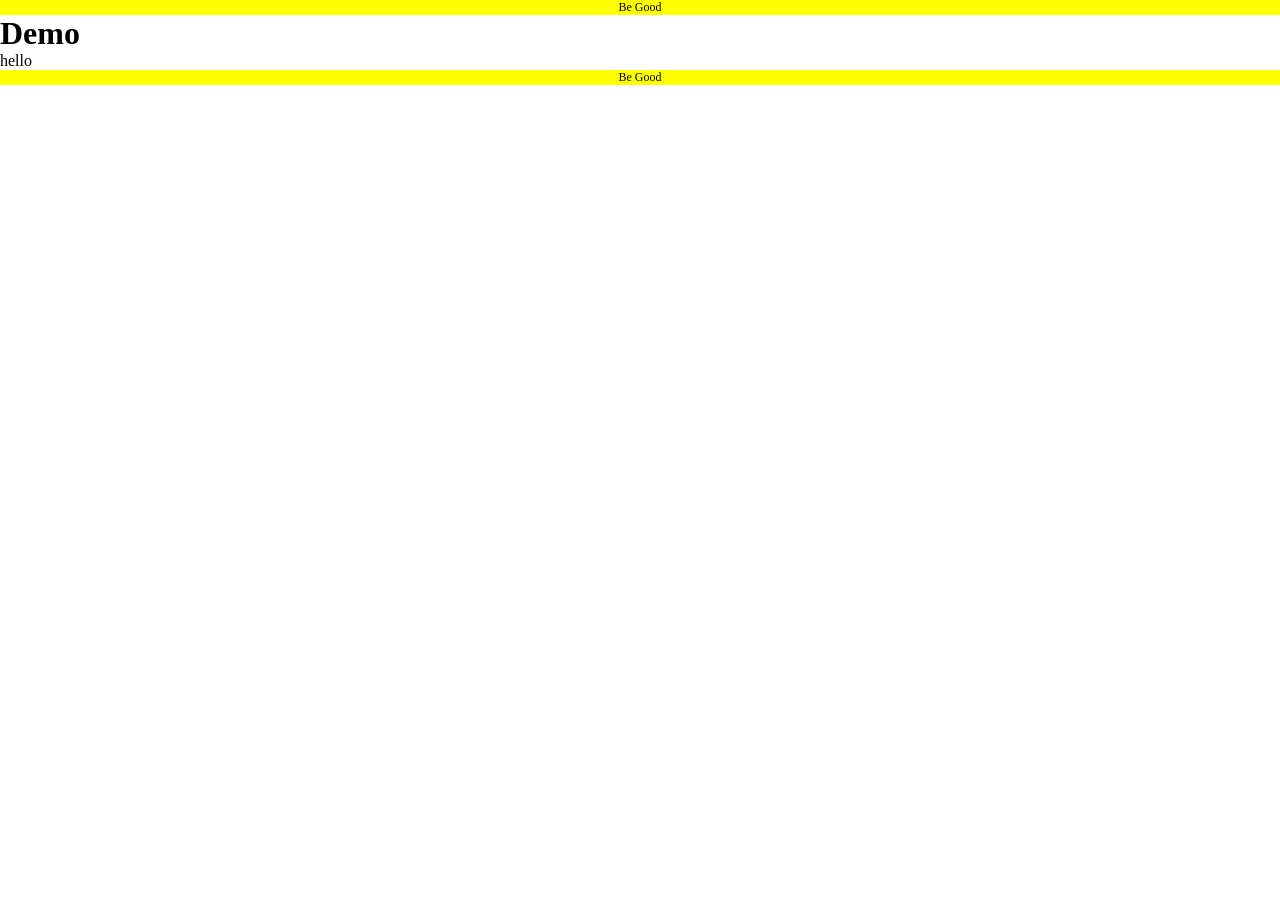
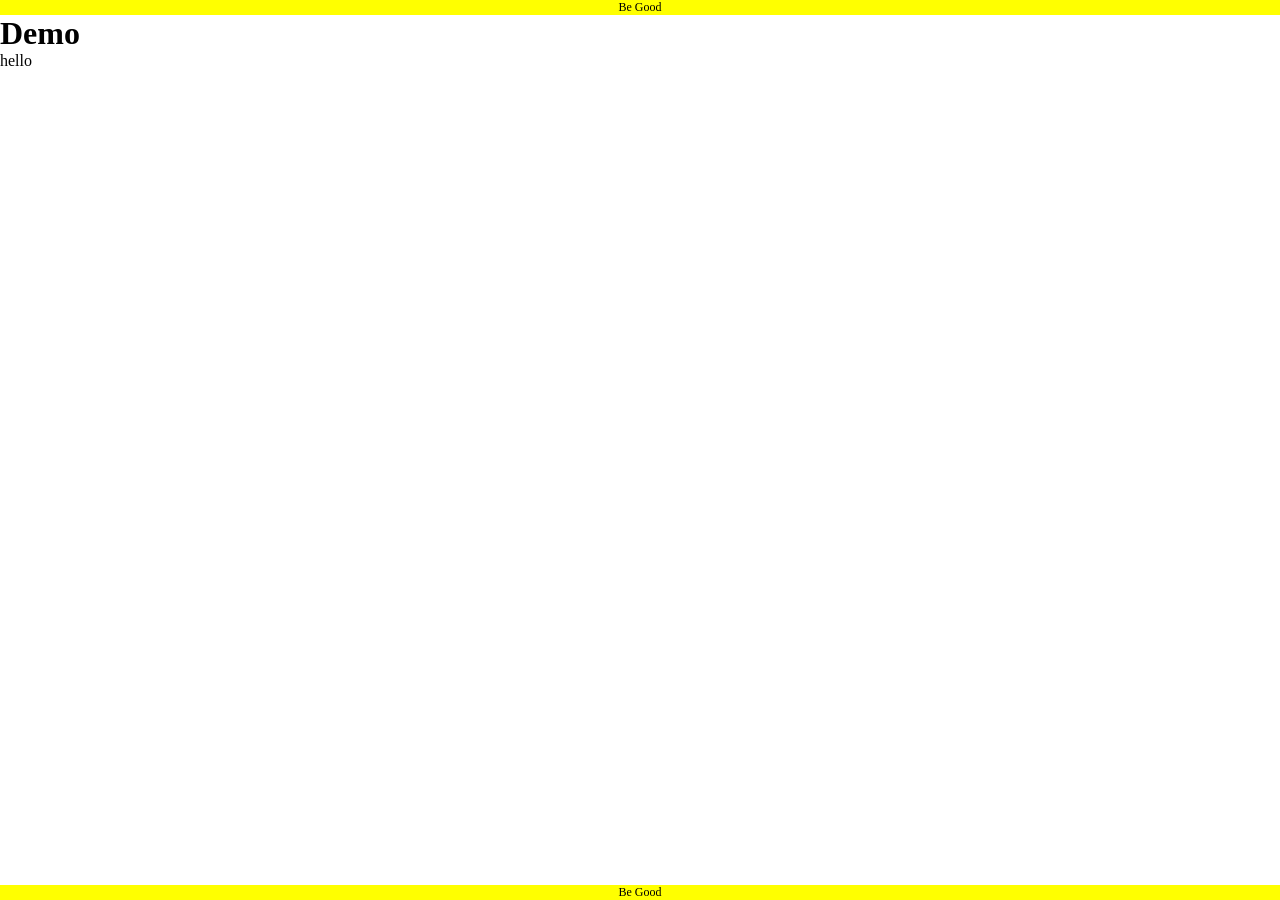
Before and after one commit to gothamgo/demo, a Jekyll site: the page built from index.html, in a window 1280 px wide. Built offline with Jekyll 4.4.1, drawn with Linux system fonts in a browser that asks for light colours.

Commit message:
Update footer.html

```diff
--- a/_includes/footer.html
+++ b/_includes/footer.html
@@ -5,6 +5,10 @@
     text-align: center;
     font-size: 12px;
     background-color: yellow;
+    position: fixed;
+    bottom: 0;
+    left: 0;
+    width: 100%;
   }
 </style>
 
```
